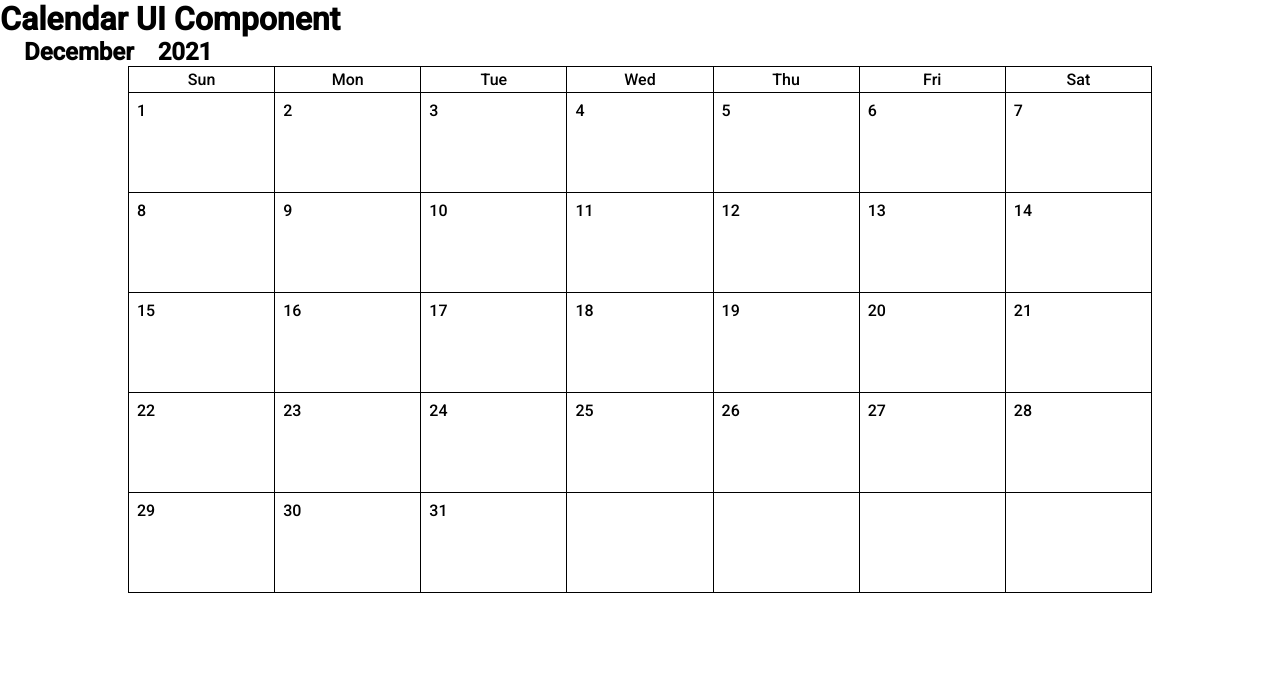
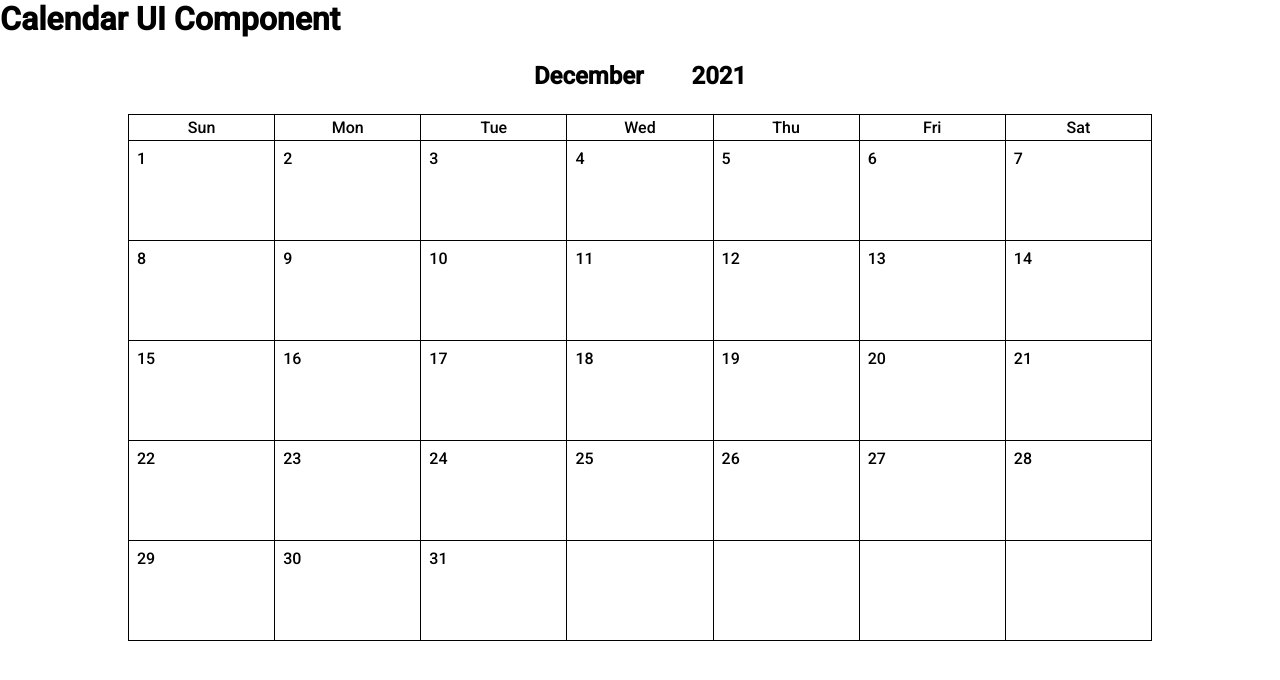
Before and after one commit to dchua-ch/calendar-ui-component, a plain HTML site: page index.html in a window 1280 px wide. Drawn offline with Linux system fonts and the light colour scheme.

Commit message:
added styling for month-year div

```diff
--- a/styles.css
+++ b/styles.css
@@ -27,12 +27,14 @@ body {
     padding-top:0.2em;
     padding-bottom:0.2em;
 }
-.month
+.month-year
 {
-    grid-row-start:1;
-    grid-column: span 7;
     text-align:center;
     padding:1em;
+}
+.month-year > span
+{
+    margin: 1em;
 }
 
 .day
```
